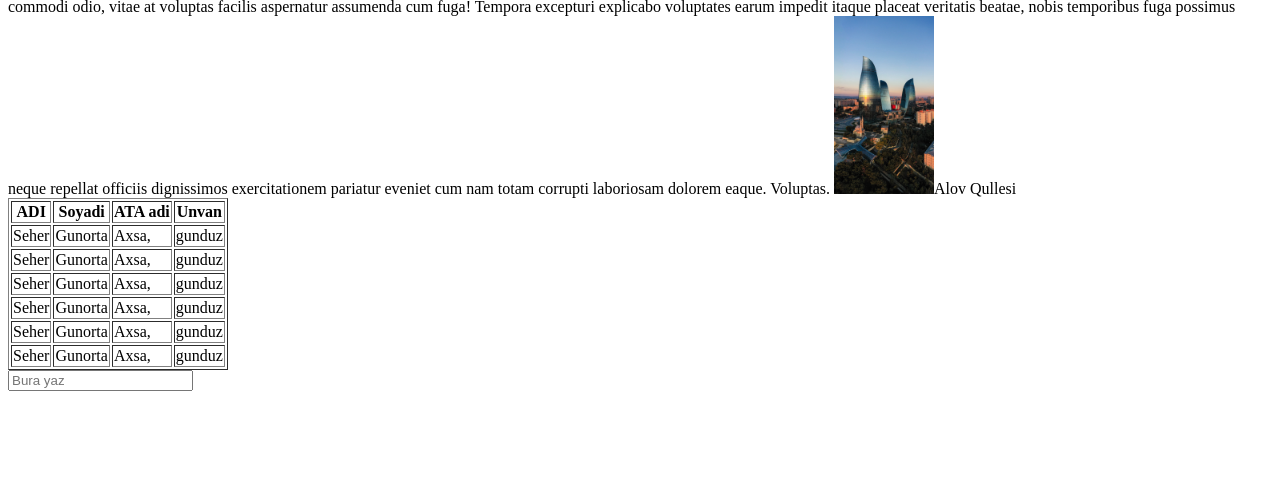
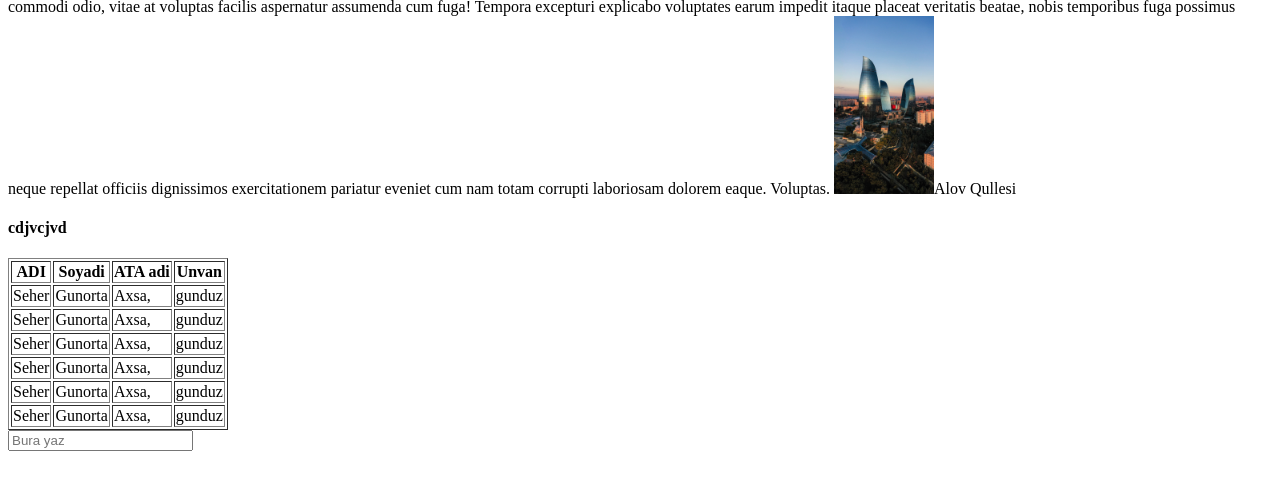
Before and after one commit to bakhtiyaraliyev/secondexample, a plain HTML site: page index.html in a window 1280 px wide. Shown: the part 118-608 px from the top of the page. Drawn offline with Linux system fonts and the light colour scheme.

Commit message:
changed tag

```diff
--- a/index.html
+++ b/index.html
@@ -79,6 +79,7 @@
                 <td>Axsa,</td>
                 <td>gunduz</td>
             </tr>
+            <h4>cdjvcjvd</h4>
 
 
 
```
